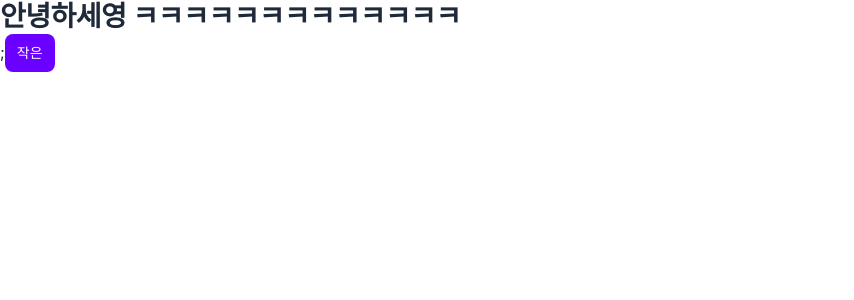
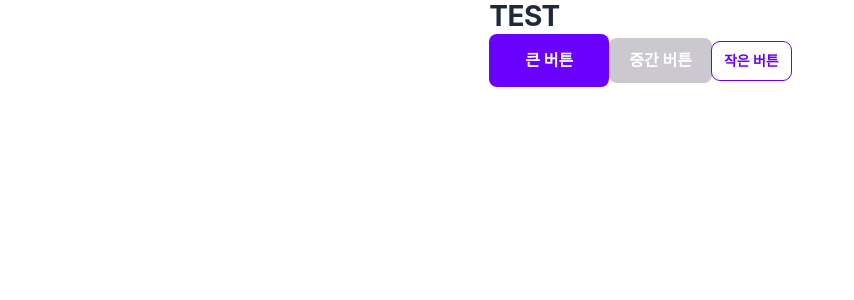
Before and after one commit to jerryko570/journey-with-nextjs, a Next.js app: page / in a window 1280 px wide. Shown: the top 300 px of the page, without its empty margins (0-854 px from the left). Built offline with nearby package versions, Linux system fonts and the light colour scheme.

Commit message:
feat: tailwind 화면 전체 중앙정렬 조정

```diff
--- a/app/globals.css
+++ b/app/globals.css
@@ -2,6 +2,7 @@
 @import "./styles/theme.css";
 @import "./styles/base.css";
 @import "./styles/components.css";
+@import "./styles/utilities.css";
 
 @layer base {
   body {
--- a/app/page.tsx
+++ b/app/page.tsx
@@ -1,8 +1,10 @@
 export default function Home() {
   return (
     <div>
-      <h1>안녕하세영 ㅋㅋㅋㅋㅋㅋㅋㅋㅋㅋㅋㅋㅋ</h1>;
-      <button className="btn btn-primary btn-sm">작은</button>
+      <h1>TEST</h1>
+      <button className="btn btn-primary btn-lg">큰 버튼</button>
+      <button className="btn btn-disable btn-md">중간 버튼</button>
+      <button className="btn btn-outline btn-sm">작은 버튼</button>
     </div>
   );
 }
--- a/app/styles/base.css
+++ b/app/styles/base.css
@@ -24,6 +24,11 @@
         color: var(--foreground);/* 글자색 검정 */
         line-height: 1.6; /* 줄 간격 */
         min-height: 100vh; /* 최소 높이 = 화면 전체 */
+
+        /* 페이지 중앙정렬 */
+        display: flex; /* flex 레이아웃 */
+        justify-content: center; /* 가로 중앙 */
+
     }
 
     /* font-preset */
--- a/app/styles/components.css
+++ b/app/styles/components.css
@@ -36,10 +36,6 @@
         color: var(--white)
     }
 
-    .btn-disable:hover {
-        background-color: var(--gray-40);
-    }
-
     /* outline */
     .btn-outline {
         background-color: var(--white);
@@ -52,7 +48,7 @@
     .btn-sm {
         padding: 8px 12px;
         font-size: var(--text-body2);
-        font-weight: var(--weight-body2);
+        font-weight: var(--weight-h1);
         letter-spacing: var(--tracking-body2);
     }
 
@@ -60,7 +56,7 @@
     .btn-md {
         padding: 10px 20px;
         font-size: var(--text-body1);
-        font-weight: var(--weight-body1);
+        font-weight: var(--weight-h1);
         letter-spacing: var(--tracking-body1);
         line-height: 1.6;
     }
@@ -69,7 +65,7 @@
     .btn-lg {
         padding: 14px 36px;
         font-size: var(--text-body1);
-        font-weight: var(--weight-body1);
+        font-weight: var(--weight-h1);
         letter-spacing: var(--tracking-body1);
         line-height: 1.6;
     }
```
Also changed, not shown: app/styles/utilities.css (added).
